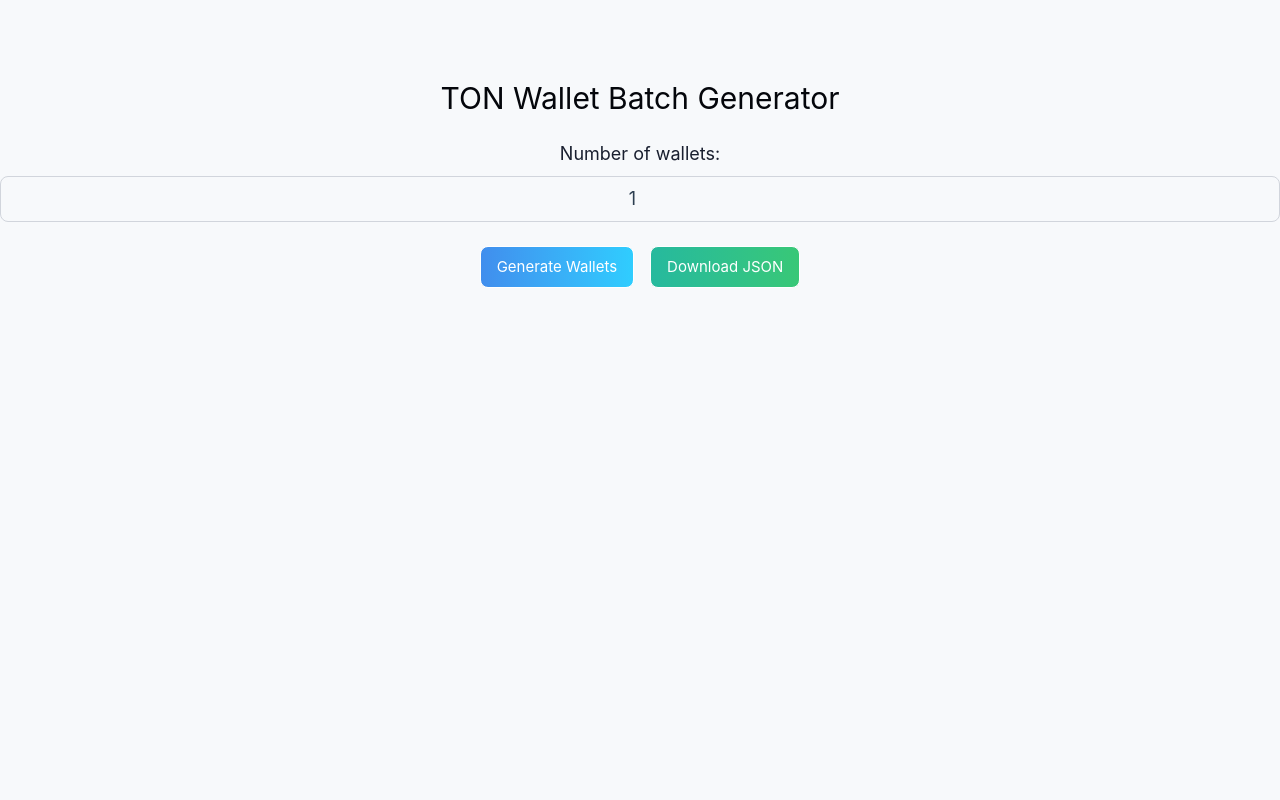
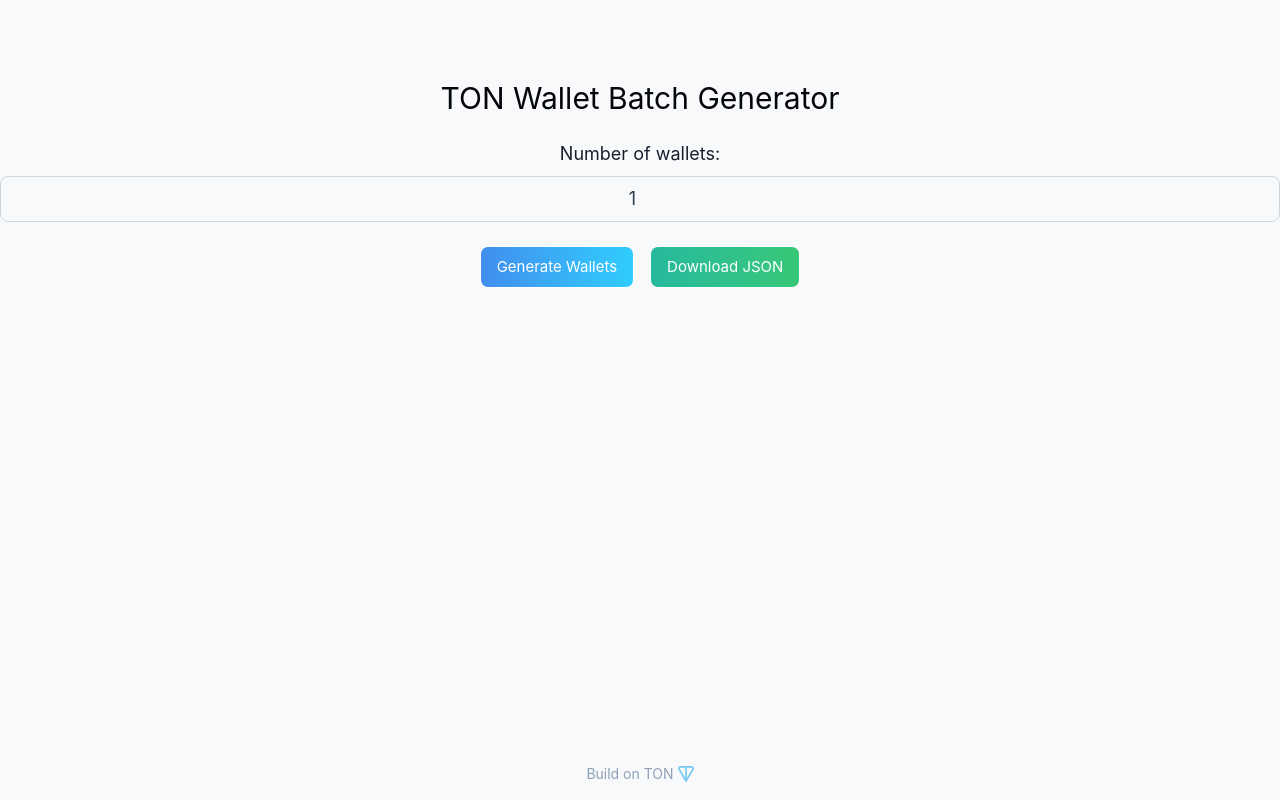
Before and after one commit to roma-marshall/ton-batch-wallet, a Vue app: page / in a window 1280 px wide. Built offline with nearby package versions, Linux system fonts and the light colour scheme.

Commit message:
Add footer

```diff
--- a/src/App.vue
+++ b/src/App.vue
@@ -1,5 +1,5 @@
 <template>
-  <div class="min-h-screen bg-[#F7F9FB]">
+  <div class="min-h-screen bg-[#F7F9FB] flex flex-col justify-between">
     <div class="container mx-auto py-20">
       <h1 class="text-3xl font-semibold text-center text-[#04060b] !mb-6">TON Wallet Batch Generator</h1>
 
@@ -10,7 +10,7 @@
             type="number"
             min="1"
             v-model.number="walletCount"
-            class="w-full border border-gray-300 rounded-lg px-4 py-2 text-center text-lg focus:outline-none focus:ring-2 focus:ring-blue-500"
+            class="w-full border border-gray-300 rounded-lg px-4 py-2 text-center text-lg focus:outline-none focus:ring-2 focus:ring-[#0098EA]"
         />
       </div>
 
@@ -32,7 +32,7 @@
       </div>
     </div>
 
-    <div class="container mx-auto pb-20">
+    <div class="container mx-auto">
       <div v-for="(wallet, index) in wallets" :key="index" class="mb-6 p-4 bg-white shadow rounded-lg">
         <h2 class="text-xl font-semibold text-[#191f2f]">Wallet #{{ index + 1 }}</h2>
 
@@ -61,6 +61,14 @@
         </div>
       </div>
     </div>
+
+    <a href="https://ton.org" target="_blank" class="flex justify-center pb-4">
+      <span class="text-sm text-slate-400">Build on TON</span>
+      <svg aria-hidden="true" viewBox="0 0 26 26" class="flex-none w-4 h-4 ml-1 mt-0.5 animate-pulse" fill="#0098EA">
+        <path fill-rule="evenodd" clip-rule="evenodd"
+              d="M4.14893 0H21.9894C22.6206 0 23.2513 0.0926993 23.9104 0.399992C24.7005 0.768174 25.1195 1.34879 25.413 1.77809C25.4359 1.81149 25.4572 1.84591 25.477 1.88113C25.8221 2.49549 26 3.15881 26 3.87234C26 4.55031 25.8387 5.28895 25.477 5.93273C25.4736 5.93886 25.47 5.945 25.4665 5.95113L14.1952 25.3128C13.9466 25.7397 13.4892 26.0017 12.9951 26C12.501 25.9982 12.0454 25.733 11.7999 25.3043L0.73554 5.98385C0.732359 5.97874 0.729178 5.9734 0.725997 5.96817C0.472779 5.55091 0.0811949 4.90566 0.0126931 4.07284C-0.0502423 3.30717 0.121863 2.5399 0.506633 1.87465C0.891402 1.20929 1.47066 0.677406 2.16738 0.351824C2.91442 0.00272648 3.67146 0 4.14893 0ZM11.617 2.76597H4.14893C3.65829 2.76597 3.46993 2.79619 3.33827 2.85776C3.15617 2.94274 3.00326 3.08247 2.90102 3.25934C2.79878 3.43622 2.75254 3.64116 2.76935 3.84621C2.77901 3.9639 2.82695 4.0984 3.1097 4.56474C3.11561 4.57451 3.1214 4.58439 3.12708 4.59428L11.617 19.4192V2.76597ZM14.383 2.76597V19.4924L23.0695 4.57076C23.1676 4.39263 23.234 4.13521 23.234 3.87234C23.234 3.65911 23.1898 3.47394 23.091 3.28297C22.9873 3.13393 22.9241 3.05498 22.8713 3.0009C22.826 2.95466 22.7911 2.9299 22.7418 2.90695C22.5364 2.81119 22.3262 2.76597 21.9894 2.76597H14.383Z"/>
+      </svg>
+    </a>
   </div>
 </template>
 
```
